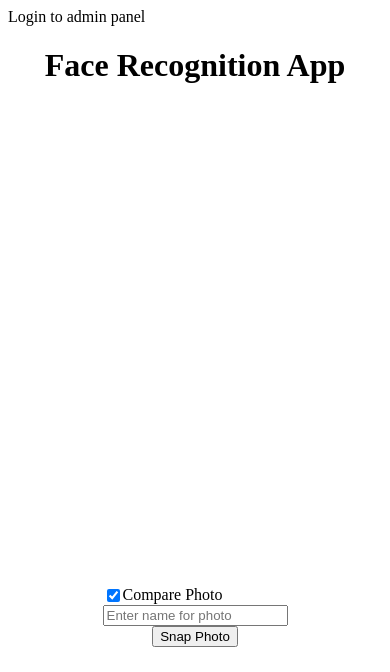
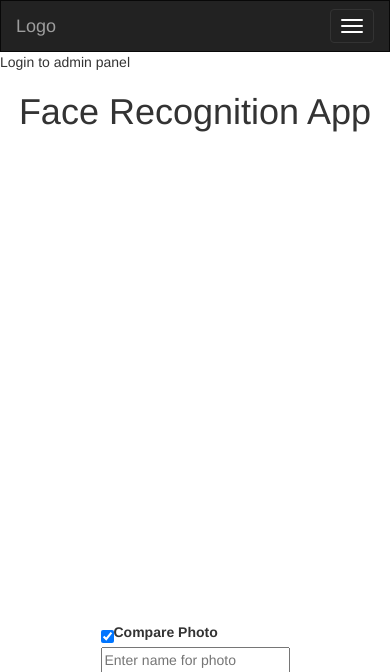
Before and after one commit to victorverdoodt/IPontoApp, a Flask app: page / in a window 390 px wide; the page is wider, and only the part inside the window is pictured. Shown: the top 672 px of that part. Run offline with Flask 2, Linux system fonts and the light colour scheme; some libraries are stand-ins or nearby versions.

Commit message:
Added bootstrap

```diff
--- a/app/templates/layout.html
+++ b/app/templates/layout.html
@@ -2,13 +2,75 @@
 <html>
     <head>
       {% if title %}
-      <title>{{ title }} - Admin panel</title>
+        <title>{{ title }} - Admin panel</title>
       {% else %}
-      <title>Admin panel</title>
+        <title>Admin panel</title>
       {% endif %}
+        <meta charset="utf-8">
+        <meta name="viewport" content="width=device-width, initial-scale=1">
+        <link rel="stylesheet" href="https://maxcdn.bootstrapcdn.com/bootstrap/3.4.1/css/bootstrap.min.css">
+        <script src="https://ajax.googleapis.com/ajax/libs/jquery/3.6.0/jquery.min.js"></script>
+        <script src="https://maxcdn.bootstrapcdn.com/bootstrap/3.4.1/js/bootstrap.min.js"></script>
+        <style>
+    /* Remove the navbar's default margin-bottom and rounded borders */
+    .navbar {
+      margin-bottom: 0;
+      border-radius: 0;
+    }
+
+    /* Set height of the grid so .sidenav can be 100% (adjust as needed) */
+    .row.content {height: 450px}
+
+    /* Set gray background color and 100% height */
+    .sidenav {
+      padding-top: 20px;
+      background-color: #f1f1f1;
+      height: 100%;
+    }
+
+    /* Set black background color, white text and some padding */
+    footer {
+      background-color: #555;
+      color: white;
+      padding: 15px;
+    }
+
+    /* On small screens, set height to 'auto' for sidenav and grid */
+    @media screen and (max-width: 767px) {
+      .sidenav {
+        height: auto;
+        padding: 15px;
+      }
+      .row.content {height:auto;}
+    }
+        </style>
     </head>
 
     <body>
+        <nav class="navbar navbar-inverse">
+            <div class="container-fluid">
+                <div class="navbar-header">
+                    <button type="button" class="navbar-toggle" data-toggle="collapse" data-target="#myNavbar">
+                        <span class="icon-bar"></span>
+                        <span class="icon-bar"></span>
+                        <span class="icon-bar"></span>
+                    </button>
+                    <a class="navbar-brand" href="#">Logo</a>
+                </div>
+                <div class="collapse navbar-collapse" id="myNavbar">
+                    <ul class="nav navbar-nav">
+                        <li class="active"><a href="#">Home</a></li>
+                        <li><a href="#">About</a></li>
+                        <li><a href="#">Projects</a></li>
+                        <li><a href="#">Contact</a></li>
+                    </ul>
+                    <ul class="nav navbar-nav navbar-right">
+                        <li><a href="#"><span class="glyphicon glyphicon-log-in"></span> Login</a></li>
+                    </ul>
+                </div>
+            </div>
+        </nav>
+
         <div id="content">
             <div>Login to admin panel</div>
             {% block conteudo %}{% endblock %}
```
